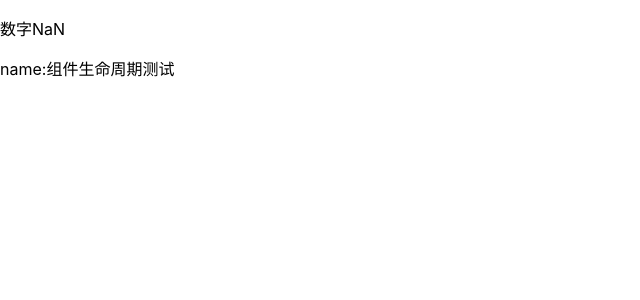
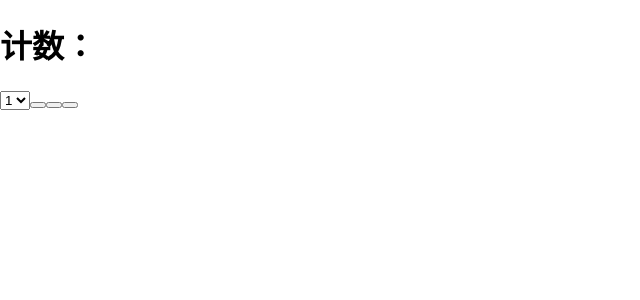
Before and after one commit to yanjiazhen/js, a React (Create React App) app in the folder learning-react/: page / in a window 1280 px wide. Shown: the top 300 px of the page, without its empty margins (0-640 px from the left). Built offline with nearby package versions, Linux system fonts and the light colour scheme.

Commit message:
react学习

```diff
--- a/learning-react/public/index.html
+++ b/learning-react/public/index.html
@@ -4,16 +4,20 @@
     <meta charset="utf-8" />
     <link rel="icon" href="%PUBLIC_URL%/favicon.ico" />
     <meta name="viewport" content="width=device-width, initial-scale=1" />
+    <!-- 标签栏搜索栏颜色设置，兼容性一般 ，一般适用android-->
     <meta name="theme-color" content="#000000" />
+    <!-- 描述网络信息 -->
     <meta
       name="description"
       content="Web site created using create-react-app"
     />
+    <!-- 用于指定网络添加到主屏幕的图片设置，兼容性一般 -->
     <link rel="apple-touch-icon" href="%PUBLIC_URL%/logo192.png" />
     <!--
       manifest.json provides metadata used when your web app is installed on a
       user's mobile device or desktop. See https://developers.google.com/web/fundamentals/web-app-manifest/
     -->
+    <!-- 应用加壳的配置文件，类似成web h5加壳成为应用 -->
     <link rel="manifest" href="%PUBLIC_URL%/manifest.json" />
     <!--
       Notice the use of %PUBLIC_URL% in the tags above.
@@ -27,6 +31,7 @@
     <title>React App</title>
   </head>
   <body>
+    <!-- 浏览器不支持js的运行就会出现这句话 -->
     <noscript>You need to enable JavaScript to run this app.</noscript>
     <div id="root"></div>
     <!--
--- a/learning-react/src/App.js
+++ b/learning-react/src/App.js
@@ -1,6 +1,7 @@
 // import logo from './logo.svg';
 import './App.css';
 import React from 'react';
+import store from './store/store'
 // import ReactDOM from 'react-dom';
 // function App() {
 //   return (
@@ -158,56 +159,96 @@ import React from 'react';
 //   }
 // }
 
-// 旧生命周期
-class Test extends React.Component {
+// // 旧生命周期
+// class Test extends React.Component {
+//   render() {
+//     console.log('Test---render')
+//     return <div>name:{this.props.name}</div>
+//   }
+// }
+// class Life extends React.Component {
+//   constructor(props) {
+//     console.log('Life---constructor')
+//     super(props)
+//     this.state = {
+//       count: 1
+//     }
+//   }
+//   // 从props派生的state
+//   static getDerivedStateFromProps(){
+//     console.log('Life-新生命周期getDerivdStateFromProps')
+//     return null
+//   }
+//   getSnapshotBeforeUpdate(){
+//     console.log('Life-新生命周期getSnapshotBeforeUpdate')
+//     return null
+//   }
+//   // 组件即将挂载
+//   // componentWillMount() {
+//   //   console.log('Life---componentWillMount组件即将挂载--新react将要废弃')
+//   // }
+//   // 组件更新完毕
+//   componentDidUpdate() {
+//     console.log('Life---componentDidUpdate组件更新完毕')
+//   }
+//   // 组件即将卸载
+//   componentWillUnmount() {
+//     console.log('Life---componentWillUnmount组件即将卸载')
+
+//   }
+//   // 组件挂载完毕
+//   componentDidMount() {
+//     let time = setInterval(() => {
+//       let { count } = this.state.count
+//       this.setState({ count: count++ })
+//     }, 1000)
+//     setTimeout(() => {
+//       clearInterval(time)
+//     }, 5000)
+//     console.log('Life---componentDidMount组件挂载完毕', this.state.count)
+//   }
+//   render() {
+//     console.log('Life---render')
+//     return (
+//       <div>
+//         <p>数字{this.state.count}</p>
+//         <Test name="组件生命周期测试" />
+//       </div>
+//     )
+//   }
+// }
+
+// redux
+class reduxTest extends React.Component {
+  increment = () => {
+    const { value } = this.selectNumber
+    const data = store.getState
+    store.dispatch({ type: 'increment', data: data + value * 1 })
+  }
+  decrement = () => {
+    const { value } = this.selectNumber
+    const data = store.getState
+    store.dispatch({ type: 'increment', data: data - value * 1 })
+  }
+  incrementIfOdd = () => {
+    const { value } = this.selectNumber
+    const data = store.getState
+    if (data % 2 !== 0) {
+      store.dispatch({ type: 'increment', data: data - value * 1 })
+    }
+  }
   render() {
-    console.log('Test---render')
-    return <div>name:{this.props.name}</div>
+    return (<div>
+      <h1>计数：{store.getState}</h1>
+      <select ref={c => this.selectNumber = c}>
+        <option value="1">1</option>
+        <option value="2">2</option>
+        <option value="3">3</option>
+      </select>
+      <button onClick={this.increment}></button>
+      <button onClick={this.decrement}></button>
+      <button onClick={this.incrementIfodd}></button>
+    </div>)
   }
 }
-class Life extends React.Component {
-  constructor(props) {
-    console.log('Life---constructor')
-    super(props)
-    this.state = {
-      count: 1
-    }
-  }
-  // 组件即将挂载
-  componentWillMount() {
-    console.log('Life---componentWillMount组件即将挂载')
-  }
-  // 组件更新完毕
-  componentDidUpdate() {
-    console.log('Life---componentDidUpdate组件更新完毕')
-  }
-  // 组件即将卸载
-  componentWillUnmount() {
-    console.log('Life---componentWillUnmount组件即将卸载')
-
-  }
-  // 组件挂载完毕
-  componentDidMount() {
-    let time = setInterval(() => {
-      let { count } = this.state.count
-      count += 1
-      console.log(typeof count)
-      this.setState({ count: count })
-    }, 1000)
-    setTimeout(() => {
-      clearInterval(time)
-    }, 5000)
-    console.log('Life---componentDidMount组件挂载完毕', this.state.count)
-  }
-  render() {
-    console.log('Life---render')
-    return (
-      <div>
-        <p>数字{this.state.count}</p>
-        <Test name="组件生命周期测试" />
-      </div>
-    )
-  }
-}
-
-export default Life;
+export default reduxTest;
--- a/learning-react/src/index.js
+++ b/learning-react/src/index.js
@@ -5,9 +5,9 @@ import App from './App';
 import reportWebVitals from './reportWebVitals';
 
 ReactDOM.render(
-  // <React.StrictMode>
+  <React.StrictMode>
     <App />
-  // </React.StrictMode>
+  </React.StrictMode>
   ,
   document.getElementById('root')
 );
--- /dev/null
+++ b/learning-react/src/store/count_reducer.js
@@ -0,0 +1,16 @@
+/*
+reducer是纯函数
+ */
+const initState = 0
+export default function countReducer(preState=initState, action) {
+    const { type, data } = action
+    switch (type) {
+        case 'increment':
+            return preState + data;
+        case 'decrement':
+            return preState - data;
+        default: //初始化状态的时候，preState为undefined，所以参数也赋初值
+            return preState
+    }
+
+}
--- /dev/null
+++ b/learning-react/src/store/store.js
@@ -0,0 +1,5 @@
+import {createStore} from 'redux'
+import countReducer from './count_reducer'
+
+const store = createStore(countReducer)
+export default store
```
